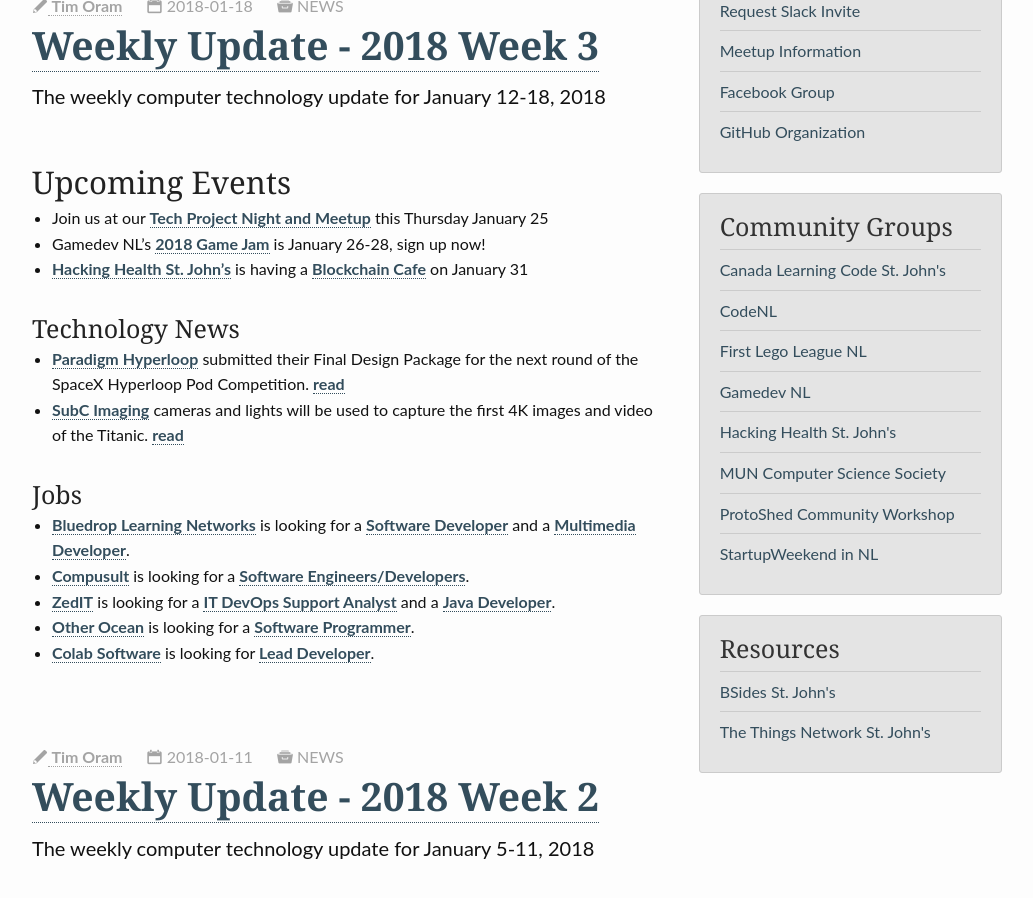
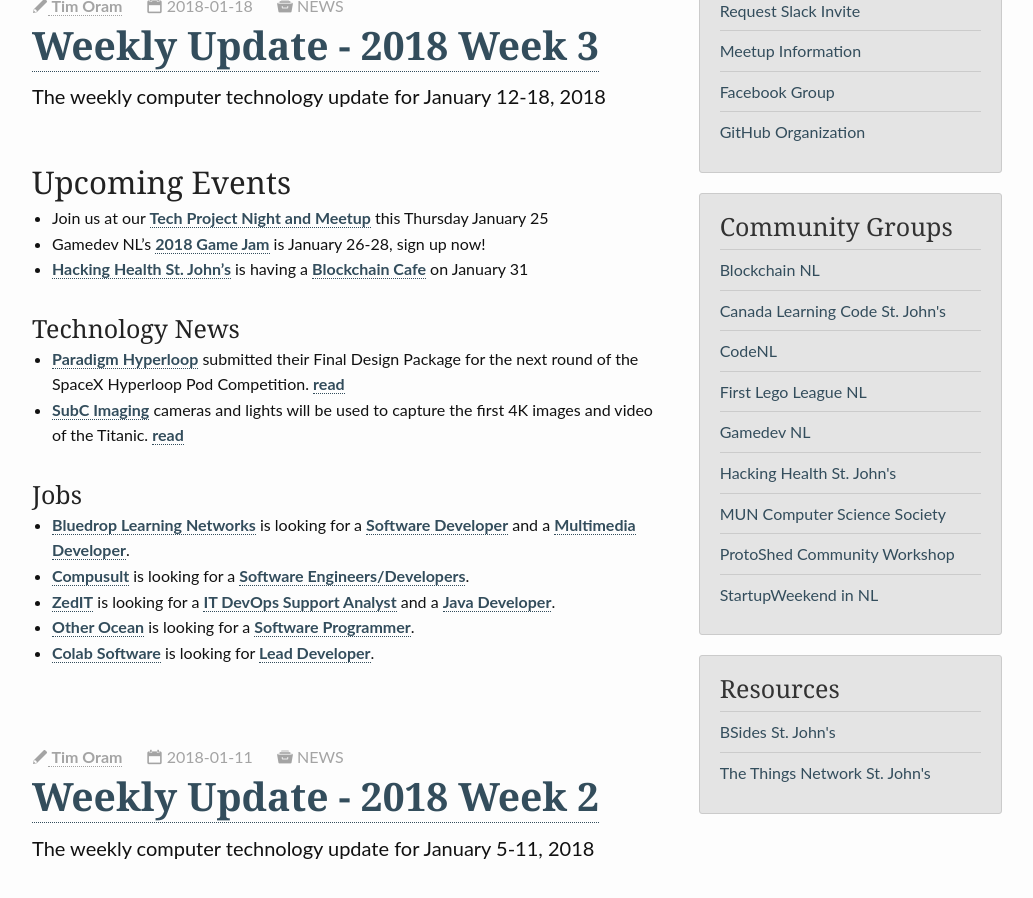
Before and after one commit to CTS-NL/CTS-NL.github.io, a Jekyll site: the page built from pages/index.html, in a window 1280 px wide and 900 px high, scrolled down 422 px. Shown: the whole window, without its empty margins (123-1156 px from the left). Built offline with Jekyll 4.4.1, drawn with Linux system fonts in a browser that asks for light colours.

Commit message:
Add blockchainnl as community group

```diff
--- a/_includes/_sidebar.html
+++ b/_includes/_sidebar.html
@@ -11,6 +11,7 @@
 	<div class="panel radius">
 		<h3>Community Groups</h3>
 		<ul class="side-nav" role="navigation" >
+			<li role="menuitem"><a href="https://www.facebook.com/blockchainnl/">Blockchain NL</a></li>
 			<li role="menuitem"><a href="https://www.canadalearningcode.ca/chapters/st-johns/">Canada Learning Code St. John's</a></li>
 			<li role="menuitem"><a href="http://codenl.org/">CodeNL</a></li>
 			<li role="menuitem"><a href="http://fllnl.org/">First Lego League NL</a></li>
```
